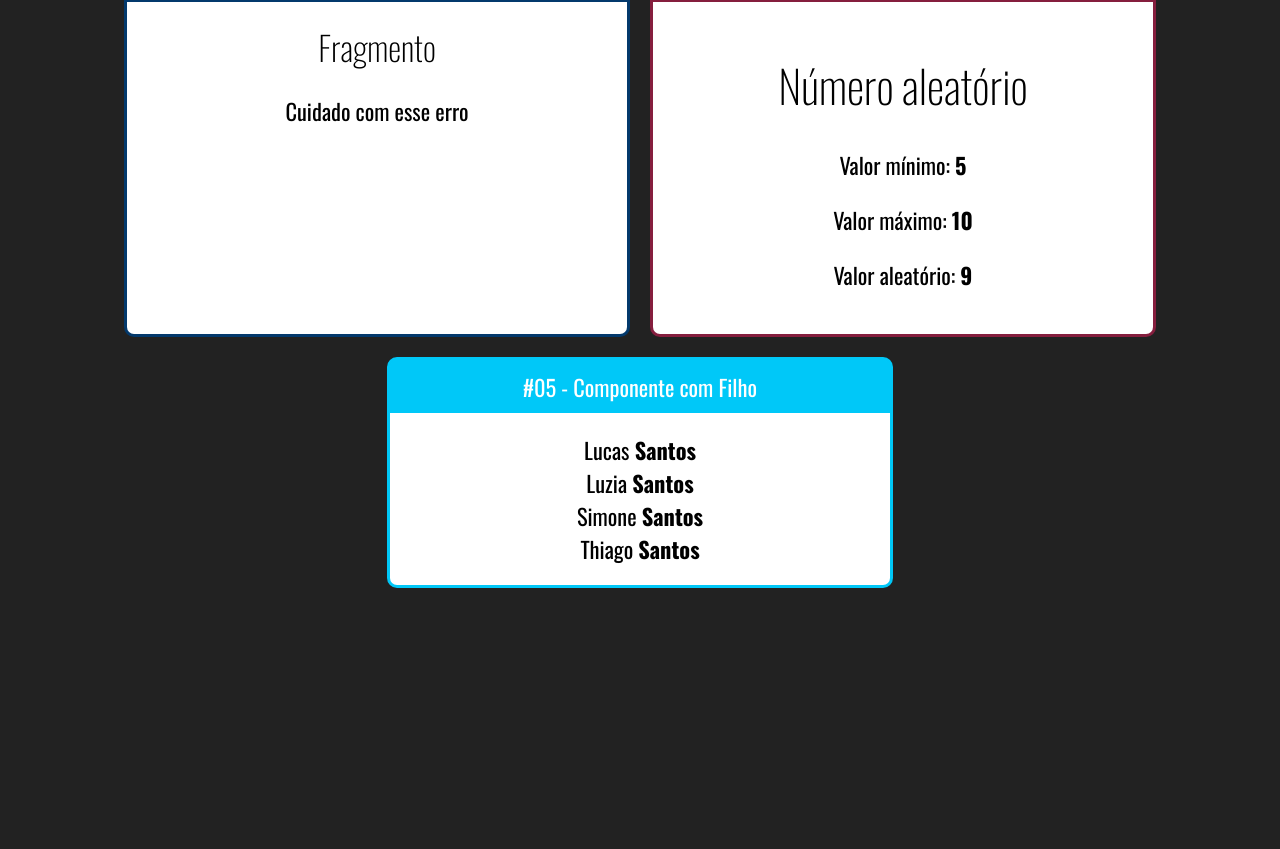
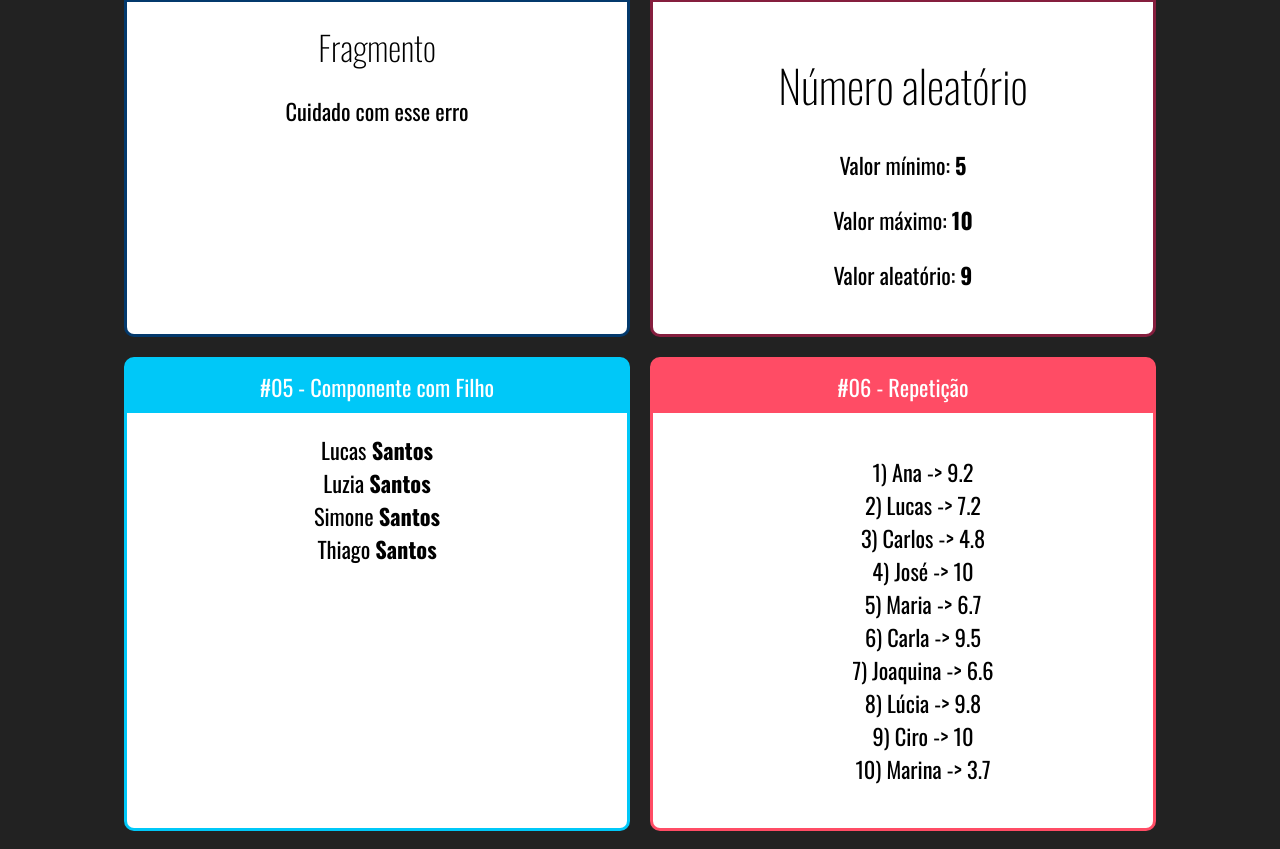
Before and after one commit to lucas-castro-developer/fundamentos-react, a React (Create React App) app: page / in a window 1280 px wide. Shown: the part 565-1414 px from the top of the page. Before the commit the page ends 1171 px from the top, so only its background shows below. Built offline with nearby package versions, Linux system fonts and the light colour scheme.

Commit message:
Repetition

```diff
--- a/src/app.jsx
+++ b/src/app.jsx
@@ -2,6 +2,7 @@ import "./App.css";
 import React from "react";
 
 import Familia from "./components/basicos/Familia";
+import ListaAlunos from "./components/repeticao/ListaAlunos";
 import FamiliaMembro from "./components/basicos/FamiliaMembro";
 import Primeiro from "./components/basicos/Primeiro";
 import ComParametro from "./components/basicos/ComParametro";
@@ -42,6 +43,9 @@ export default () => (
           <FamiliaMembro nome="Thiago" />
         </Familia>
       </Card>
+      <Card titulo="#06 - Repetição" color="#FF4C65">
+        <ListaAlunos></ListaAlunos>
+      </Card>
     </div>
   </div>
 );
--- /dev/null
+++ b/src/components/data/alunos.js
@@ -0,0 +1,12 @@
+export default [
+  { id: 1, nome: "Ana", nota: 9.2 },
+  { id: 2, nome: "Lucas", nota: 7.2 },
+  { id: 3, nome: "Carlos", nota: 4.8 },
+  { id: 4, nome: "José", nota: 10.0 },
+  { id: 5, nome: "Maria", nota: 6.7 },
+  { id: 6, nome: "Carla", nota: 9.5 },
+  { id: 7, nome: "Joaquina", nota: 6.6 },
+  { id: 8, nome: "Lúcia", nota: 9.8 },
+  { id: 9, nome: "Ciro", nota: 10.0 },
+  { id: 10, nome: "Marina", nota: 3.7 },
+];
--- /dev/null
+++ b/src/components/repeticao/ListaAlunos.jsx
@@ -0,0 +1,17 @@
+import React from "react";
+import alunos from "../data/alunos";
+
+export default (props) => {
+  const alunosItemLista = alunos.map((aluno) => {
+    return (
+      <li key={aluno.id}>
+        {aluno.id}) {aluno.nome} -> {aluno.nota}
+      </li>
+    );
+  });
+  return (
+    <div>
+      <ul style={{ listStyle: "none" }}>{alunosItemLista}</ul>
+    </div>
+  );
+};
```
